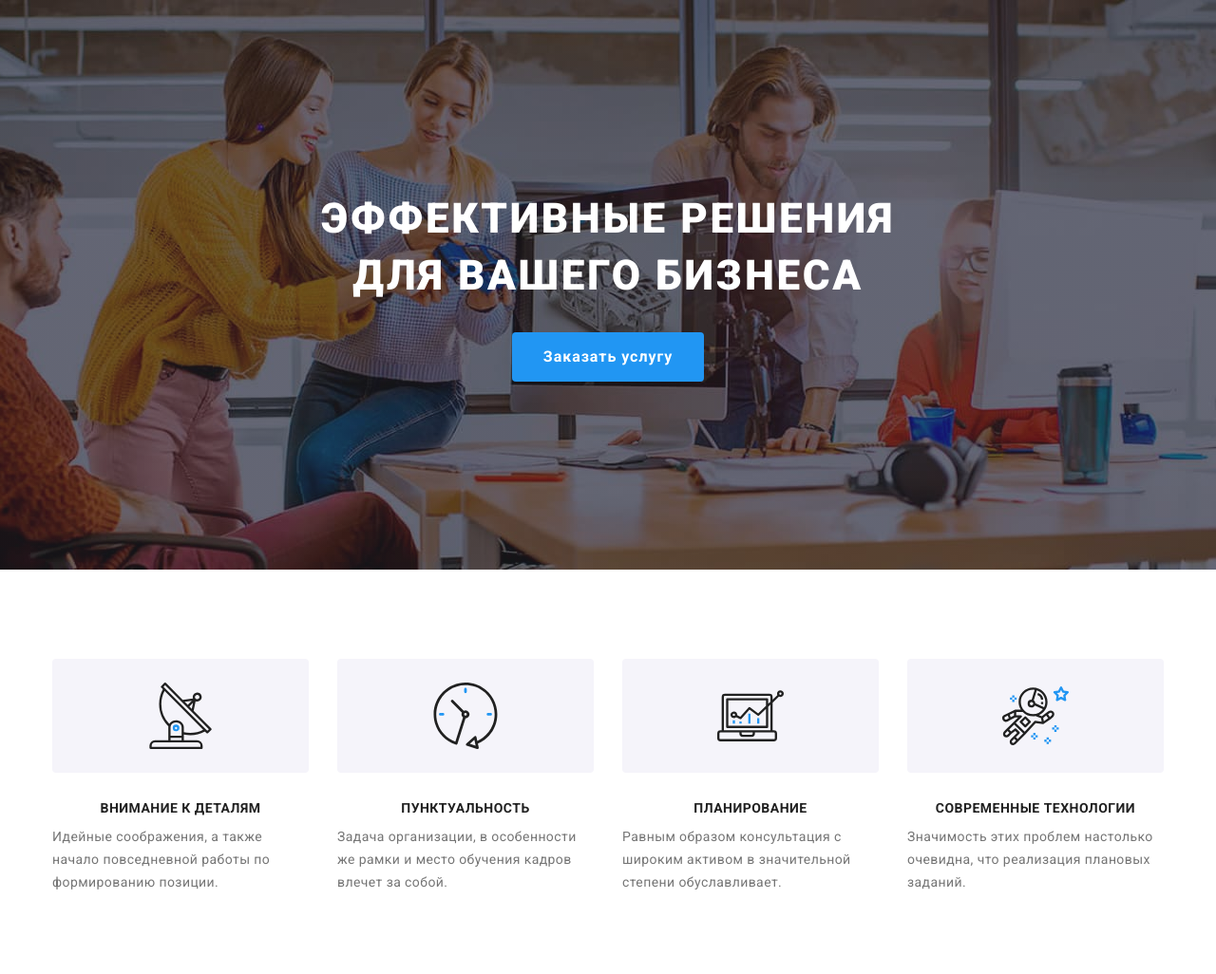
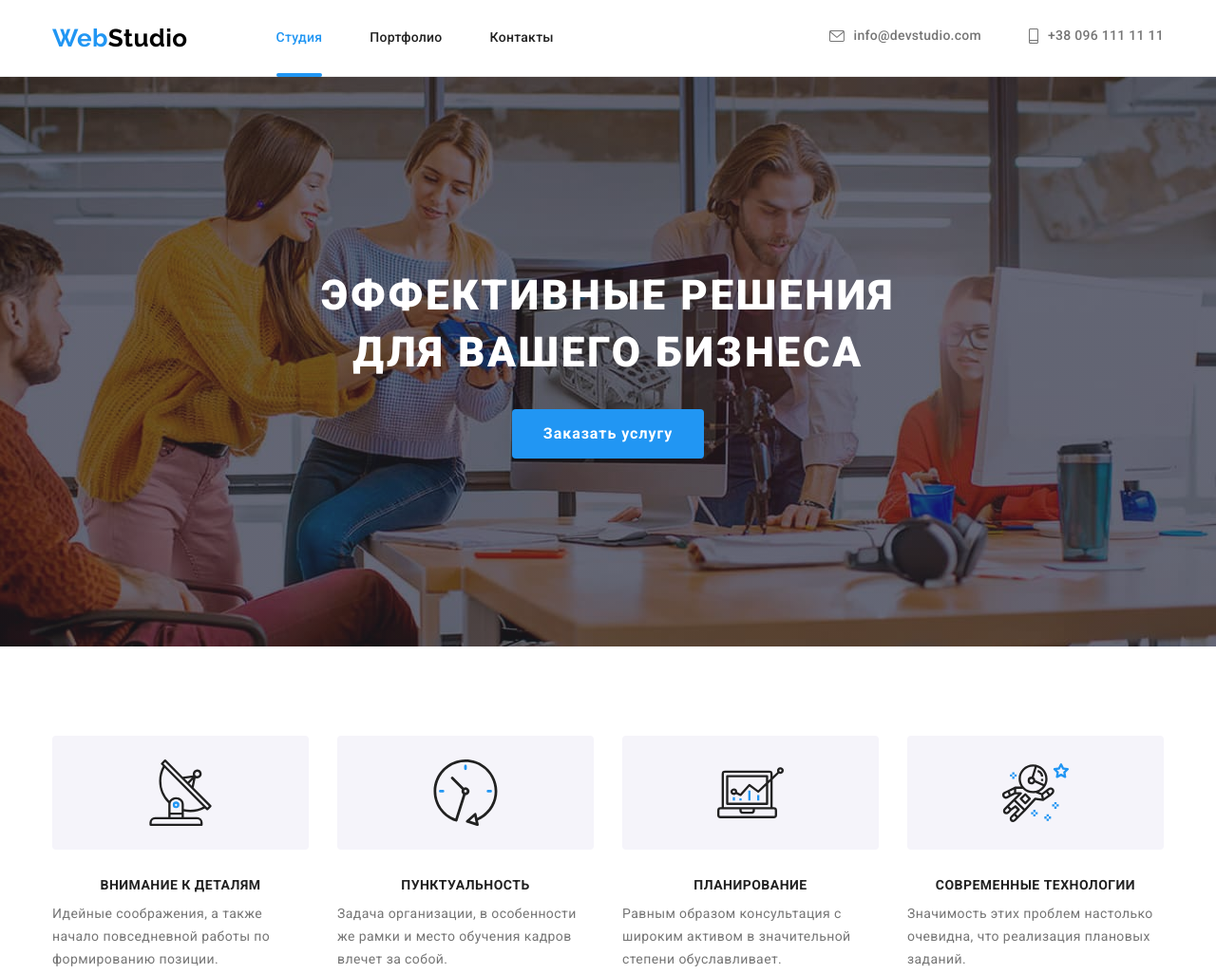
Before and after one commit to slavad156/goit-markup-hw-08, a plain HTML site: page index.html in a window 1280 px wide. Shown: the top 1026 px of the page at 95% size. Drawn offline with nearby package versions, Linux system fonts and the light colour scheme.

Commit message:
делает хэдэр

```diff
--- a/index.html
+++ b/index.html
@@ -19,9 +19,10 @@
   </head>
   <body>
     <!--Header-->
-    <!-- <header class="page-header">
+    <header class="page-header">
       <div class="container header">
         <a href="./index.html" class="logo-header"><span class="logo">Web</span>Studio</a>
+
         <nav class="site-nav">
           <ul class="header-nav list">
             <li class="header-nav__item">
@@ -36,21 +37,21 @@
         <ul class="header-conn list">
           <li class="header-conn__item">
             <a href="mailto:info@devstudio.com" class="header-conn__link"
-              ><svg class="conn-icon" width="16" height="12">
+              ><svg class="conn-icon__mail" width="14" height="10">
                 <use href="./images/sprites.svg#icon-mail"></use></svg
               >info@devstudio.com</a
             >
           </li>
           <li class="header-conn__item">
             <a href="tel:+380961111111" class="header-conn__link"
-              ><svg class="conn-icon" width="10" height="16">
+              ><svg class="conn-icon__tel" width="10" height="14">
                 <use href="./images/sprites.svg#icon-tel"></use></svg
               >+38 096 111 11 11</a
             >
           </li>
         </ul>
       </div>
-    </header> -->
+    </header>
 
     <main class="page-main">
       <!--Hero-->
--- a/sass/components/_footer-conn.scss
+++ b/sass/components/_footer-conn.scss
@@ -1,4 +1,8 @@
 .footer-conntacts {
+  @media screen and (min-width: 768px) {
+    margin-right: 33px;
+  }
+
   @media screen and (min-width: 1200px) {
     margin-right: 70px;
   }
--- a/sass/components/_footer-social.scss
+++ b/sass/components/_footer-social.scss
@@ -1,3 +1,9 @@
+.footer-social {
+  @media screen and (min-width: 768px) and (max-width: 1199px) {
+    margin-left: 33px;
+  }
+}
+
 .footer-social__text {
   display: block;
   color: var(--white-color);
--- a/sass/components/_header-conn.scss
+++ b/sass/components/_header-conn.scss
@@ -1,10 +1,28 @@
 .header-conn {
   display: flex;
   margin-left: auto;
+
+  @media screen and (max-width: 767px) {
+    display: none;
+  }
+
+  @media screen and (min-width: 768px) and (max-width: 1199px) {
+    flex-direction: column;
+  }
 }
 
-.header-conn__item:not(:last-child) {
-  margin-right: 50px;
+.header-conn__item {
+  @media screen and (max-width: 1199px) {
+    &:not(:last-child) {
+      margin-bottom: 10px;
+    }
+  }
+
+  @media screen and (min-width: 1200px) {
+    &:not(:last-child) {
+      margin-right: 50px;
+    }
+  }
 }
 
 .header-conn__link {
@@ -12,8 +30,8 @@
   text-decoration: none;
 
   font-weight: 500;
-  font-size: 14px;
-  line-height: 1.14;
+  font-size: 12px;
+  line-height: calc(14 / 12);
   letter-spacing: 0.02em;
 
   display: inline-flex;
@@ -25,9 +43,15 @@
   &:focus {
     color: var(--accent);
   }
+
+  @media screen and (min-width: 1200px) {
+    font-size: 14px;
+    line-height: 1.14;
+  }
 }
 
-.conn-icon {
+.conn-icon__mail,
+.conn-icon__tel {
   fill: var(--primary-color-text);
   margin-right: 10px;
 
@@ -38,3 +62,14 @@
     fill: var(--accent);
   }
 }
+
+@media screen and (min-width: 1200px) {
+  .conn-icon__mail {
+    width: 16px;
+    height: 12px;
+  }
+
+  .conn-icon__tel {
+    height: 16px;
+  }
+}
--- a/sass/components/_header-nav.scss
+++ b/sass/components/_header-nav.scss
@@ -1,5 +1,9 @@
 .header-nav {
   display: flex;
+
+  @media screen and (max-width: 767px) {
+    display: none;
+  }
 }
 
 .header-nav__item:not(:last-child) {
--- a/sass/components/_logo.scss
+++ b/sass/components/_logo.scss
@@ -3,8 +3,6 @@
 }
 
 .logo-header {
-  margin-right: 93px;
-
   color: #000000;
   text-decoration: none;
 
@@ -13,9 +11,19 @@
   font-size: 24px;
   line-height: calc(28 / 24);
 
+  @media screen and (max-width: 767px) {
+    padding-top: 16px;
+    padding-bottom: 16px;
+  }
+
+  @media screen and (min-width: 768px) {
+    margin-right: 88px;
+  }
+
   @media screen and (min-width: 1200px) {
     font-size: 26px;
     line-height: 1.19;
+    margin-right: 93px;
   }
 }
 
```
Also changed, not shown: portfolio.html (+9 -5 lines), css/main.css, css/main.min.css, 2 other files.
